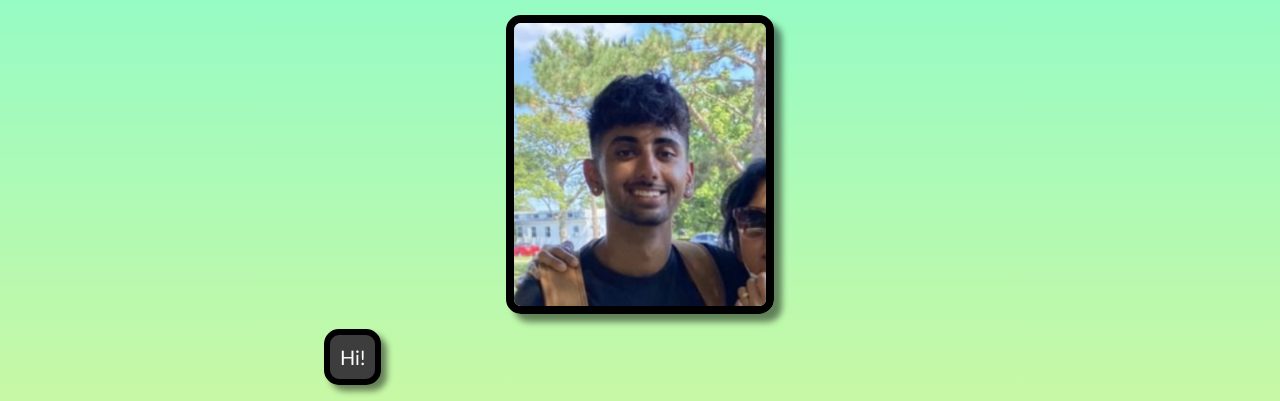
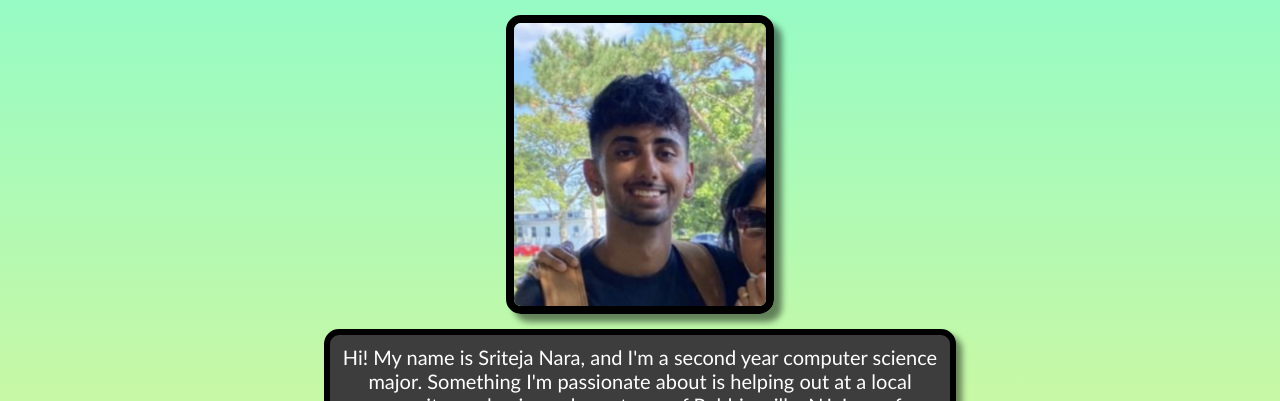
Before and after one commit to sri-n308/BitsOfGood, a plain HTML site: page index.html in a window 1280 px wide. Shown: the top 401 px of the page. Drawn offline with Linux system fonts and the light colour scheme.

Commit message:
Update index.html

```diff
--- a/index.html
+++ b/index.html
@@ -6,8 +6,9 @@
     <body>
         <img src="cardPFP.PNG" class = "image">
         <div class = "introduction">
-            Hi!
-
+            Hi! My name is Sriteja Nara, and I'm a second year computer science major. Something
+            I'm passionate about is helping out at a local community garden in my hometown of Robbinsville, NJ.
+            In my free time I like to go to the gym, watch anime, and listen to music.
         </div>
         <div class = "buttonContainer">
             <div class = "twitterButton">
```
